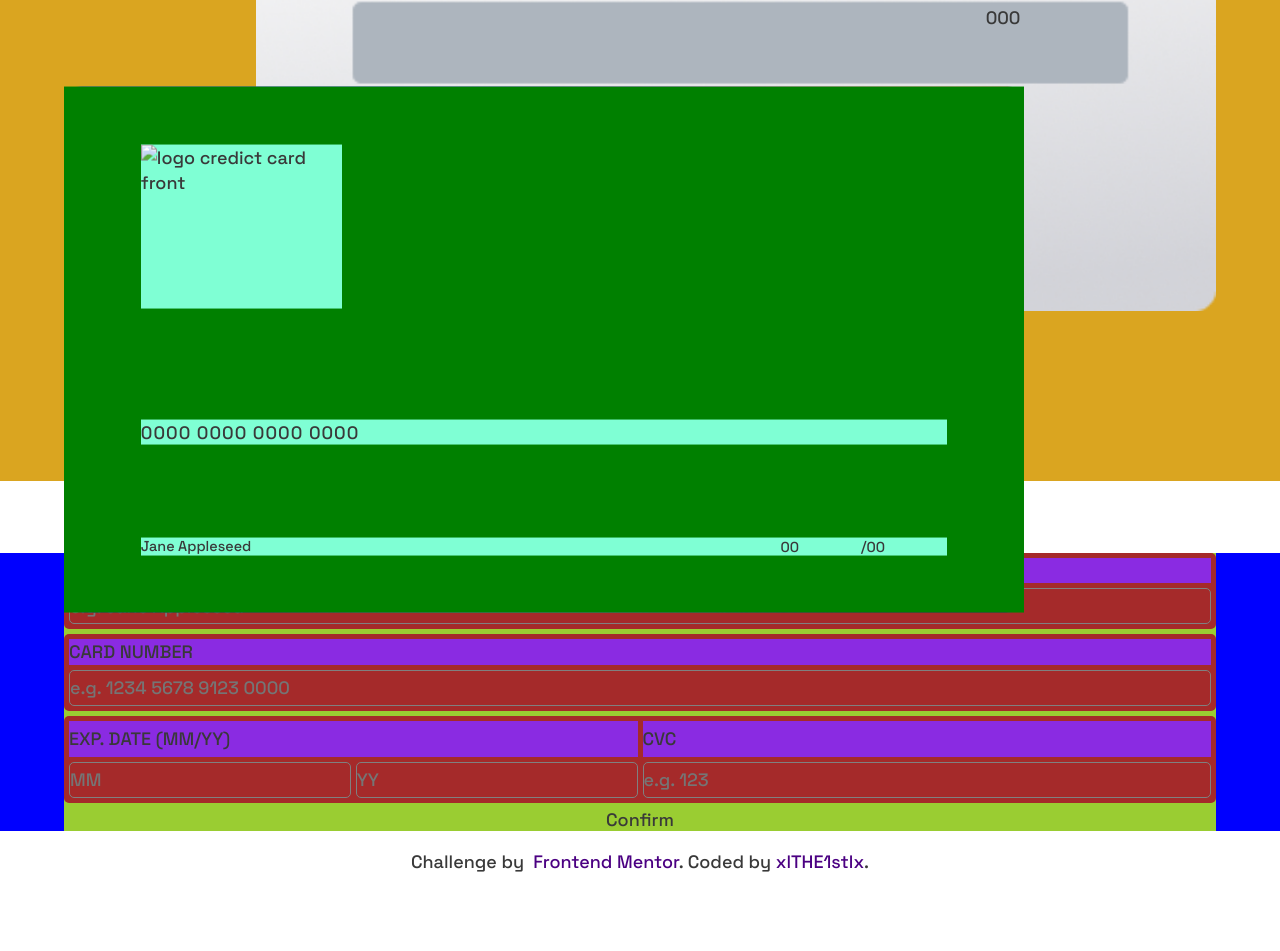
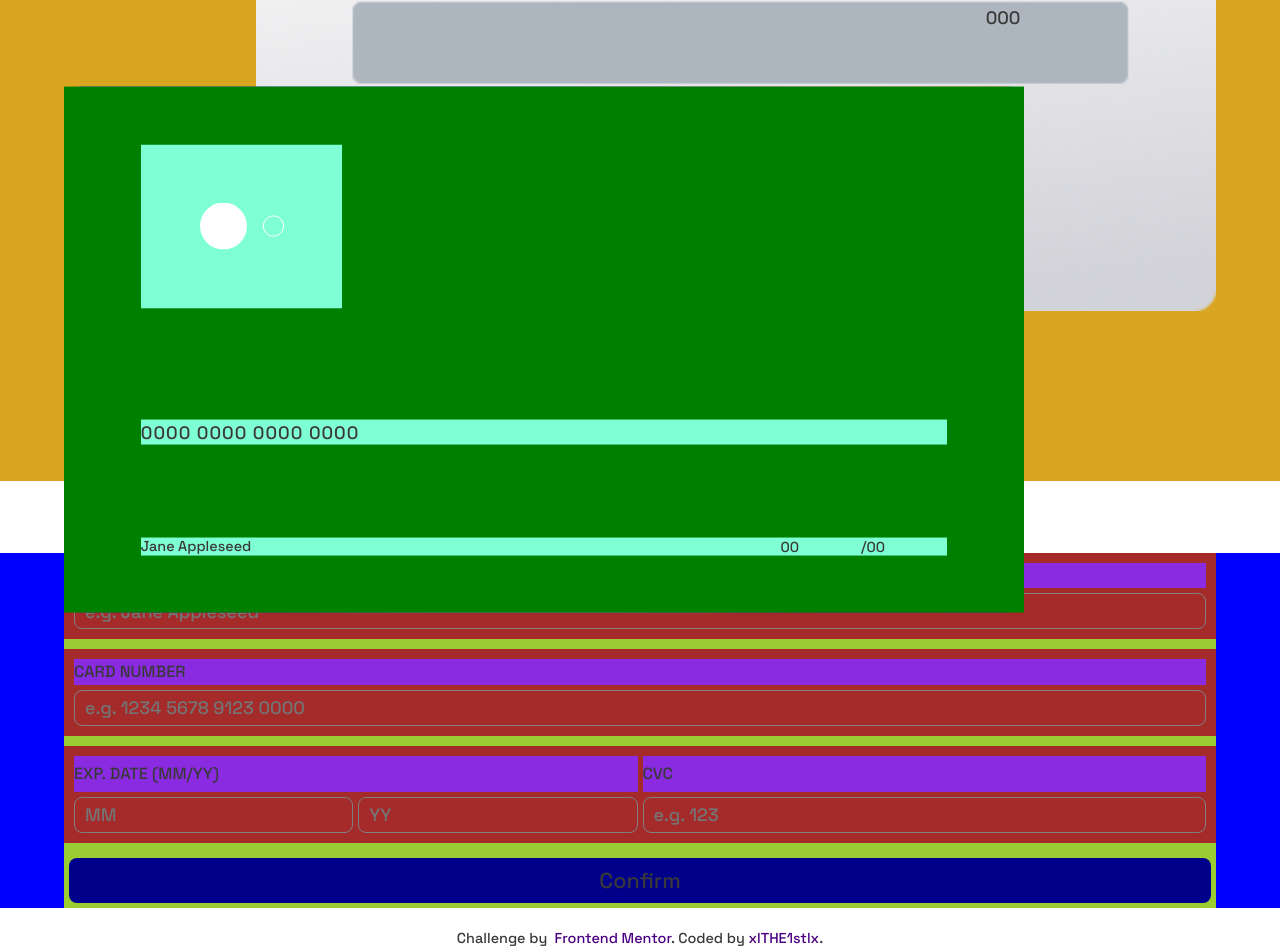
Before and after one commit to xlTHE1stlx/interactive-card, a plain HTML site: page index.html in a window 1280 px wide. Shown: the part 338-1289 px from the top of the page. Before the commit the page ends 1212 px from the top, so only its background shows below. Drawn offline with Linux system fonts and the light colour scheme.

Commit message:
change the value of initial properties, completed the design of html for screens with 375px

```diff
--- a/css/reset.css
+++ b/css/reset.css
@@ -18,7 +18,8 @@
     --tipo-principal: 'Space Grotesk', sans-serif;
     --tipo-secundaria: Verdana;
     /* bordes redondeados */
-    --border-radius: 5px;
+    --border-radius: 8px;
+    --padding: 10px;
 }
 
 /* Las adaptamos al modo oscuro */
--- a/css/styles.css
+++ b/css/styles.css
@@ -99,50 +99,40 @@
 .main {
     display: flex;
     justify-content: center;
-
     width: 100%;
-
     background-color: blue;
 }
 
 .form {
     display: flex;
     flex-direction: column;
-
     width: clamp(60vw, 90%, 90vw);
-    gap: 5px;
-
+    gap: 10px;
     background-color: yellowgreen;
 }
 
 .form input {
     border: 1px solid gray;
     border-radius: var(--border-radius);
-
     width: 100%;
     height: 2rem;
+    padding: var(--padding);
 }
 
 .form__label {
     display: flex;
     flex-direction: column;
-
-    border-radius: var(--border-radius);
-
     width: 100%;
-    padding: 5px;
+    padding: var(--padding);
     gap: 5px;
-
     background-color: brown;
 }
 
 .form__label__legend {
     display: flex;
     align-items: center;
-
     text-transform: uppercase;
-    font-size: large;
-
+    font-size: 0.9rem;
     background-color: blueviolet;
 }
 
@@ -155,7 +145,7 @@
 .label__div {
     display: flex;
     flex-direction: column;
-    padding: 5px;
+    padding: var(--padding);
     gap: 5px;
     width: 50%;
 }
@@ -179,6 +169,18 @@
     grid-column: auto / span 2;
 }
 
+.form>button {
+    display: flex;
+    justify-content: center;
+    align-items: center;
+    padding: 0.5rem 1rem;
+    font-size: 1.2rem;
+    margin: 5px;
+    width: calc(100% - 10px);
+    border-radius: var(--border-radius);
+    background-color: darkblue;
+}
+
 .footer {
     display: flex;
     flex-wrap: nowrap;
@@ -186,14 +188,12 @@
     justify-content: center;
     width: 100%;
     margin-top: 1rem;
+    font-size: 0.8rem;
 }
 
 .attribution {
     text-align: center;
     justify-content: center;
-
-    letter-spacing: normal;
-
     width: 80%;
 }
 
--- a/index.html
+++ b/index.html
@@ -25,7 +25,7 @@
 					<div class="container__front__elements">
 						<img
 							class="container__front__img"
-							src="#./images/card-logo.svg"
+							src="./images/card-logo.svg"
 							alt="logo credict card front"
 						/>
 						<p class="container__credictCard__number">0000 0000 0000 0000</p>
```
